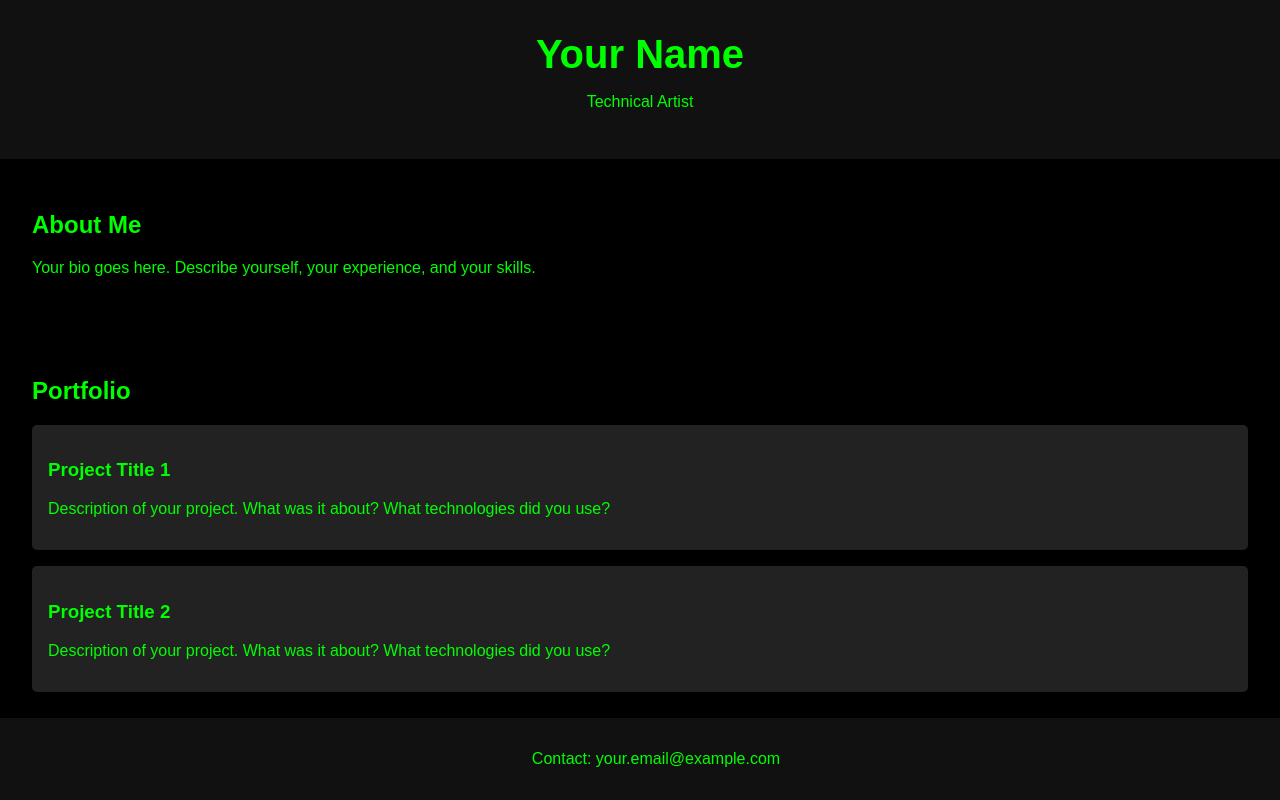
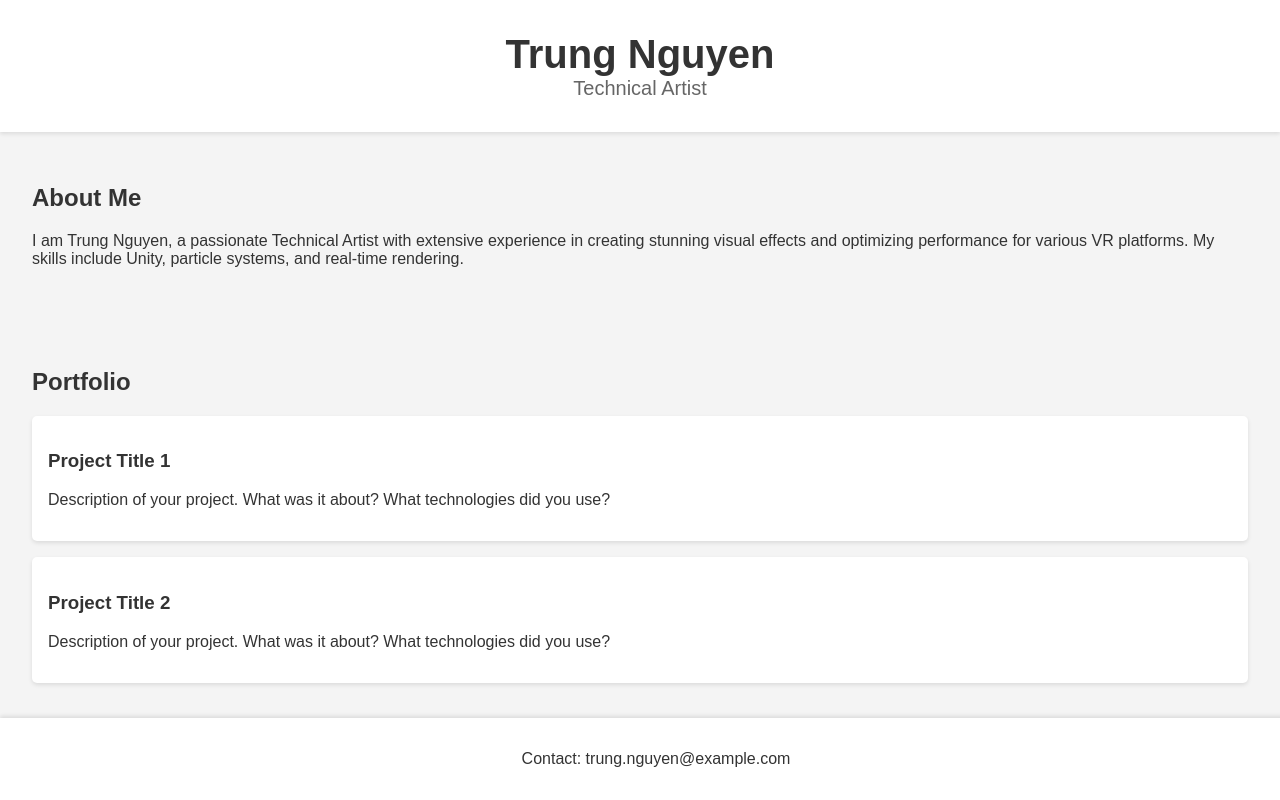
Before and after one commit to TrungVNguyen/TrungVNguyen.github.io, a plain HTML site: page index.html in a window 1280 px wide. Drawn offline with Linux system fonts and the light colour scheme.

Commit message:
Update index.html

```diff
--- a/index.html
+++ b/index.html
@@ -3,37 +3,46 @@
 <head>
     <meta charset="UTF-8">
     <meta name="viewport" content="width=device-width, initial-scale=1.0">
-    <title>My Personal Webpage</title>
+    <title>Trung Nguyen - Technical Artist</title>
     <style>
         body {
             font-family: Arial, sans-serif;
-            background-color: #000;
-            color: #00FF00;
+            background-color: #f4f4f4;
+            color: #333;
             margin: 0;
             padding: 0;
         }
         header {
             text-align: center;
             padding: 2rem;
-            background-color: #111;
+            background-color: #fff;
+            box-shadow: 0 2px 4px rgba(0, 0, 0, 0.1);
         }
         header h1 {
             margin: 0;
             font-size: 2.5rem;
+            color: #333;
+        }
+        header p {
+            margin: 0;
+            font-size: 1.25rem;
+            color: #666;
         }
         section {
             padding: 2rem;
         }
         .portfolio-item {
-            background-color: #222;
+            background-color: #fff;
             padding: 1rem;
             margin: 1rem 0;
             border-radius: 5px;
+            box-shadow: 0 2px 4px rgba(0, 0, 0, 0.1);
         }
         footer {
             text-align: center;
             padding: 1rem;
-            background-color: #111;
+            background-color: #fff;
+            box-shadow: 0 -2px 4px rgba(0, 0, 0, 0.1);
             position: fixed;
             width: 100%;
             bottom: 0;
@@ -43,13 +52,13 @@
 <body>
 
 <header>
-    <h1>Your Name</h1>
+    <h1>Trung Nguyen</h1>
     <p>Technical Artist</p>
 </header>
 
 <section id="bio">
     <h2>About Me</h2>
-    <p>Your bio goes here. Describe yourself, your experience, and your skills.</p>
+    <p>I am Trung Nguyen, a passionate Technical Artist with extensive experience in creating stunning visual effects and optimizing performance for various VR platforms. My skills include Unity, particle systems, and real-time rendering.</p>
 </section>
 
 <section id="portfolio">
@@ -66,7 +75,7 @@
 </section>
 
 <footer>
-    <p>Contact: your.email@example.com</p>
+    <p>Contact: trung.nguyen@example.com</p>
 </footer>
 
 </body>
```
